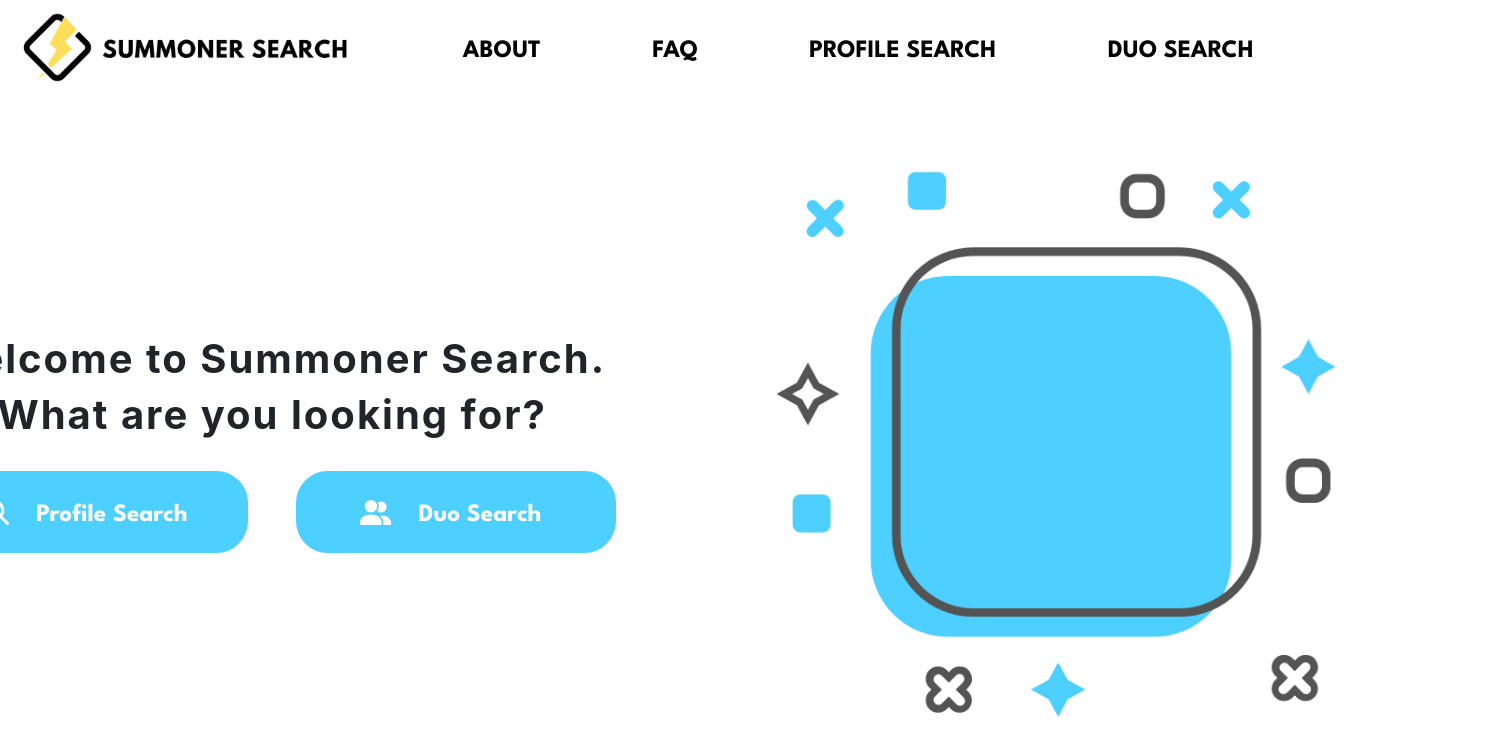
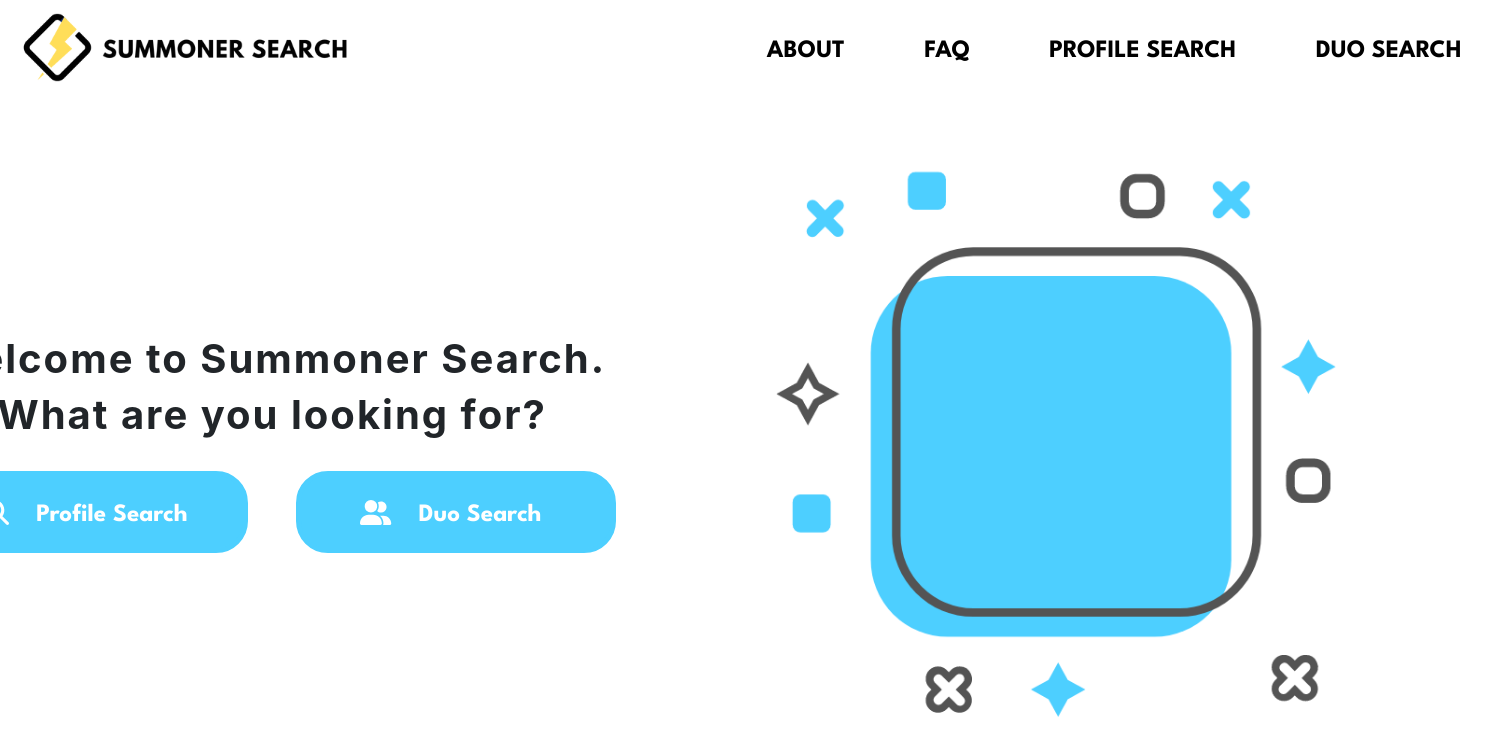
Before and after one commit to emikeke/js-practice, a React (Create React App) app in the folder summoner-list/: page / in a window 1280 px wide. Shown: the top 754 px of the page, 1501 px wide, since content can reach past the window. Built offline with nearby package versions, Linux system fonts and the light colour scheme; a web font is replaced by a local one.

Commit message:
fixed nav

```diff
--- a/summoner-list/src/components/Nav/Navbar.css
+++ b/summoner-list/src/components/Nav/Navbar.css
@@ -6,7 +6,8 @@
   display: grid;
   grid-template-columns: repeat(4, auto);
   align-items: center;
-  width: 73vw;
+  margin-left: 20rem;
+  width: 63vw;
   height: 13vh;
 }
 
--- a/summoner-list/src/views/Home.css
+++ b/summoner-list/src/views/Home.css
@@ -96,7 +96,7 @@
     margin-right: 15rem;
   }
 
-  h1 {
+  .h1-home {
     font-size: 4vw;
     width: 700px;
   }
```
